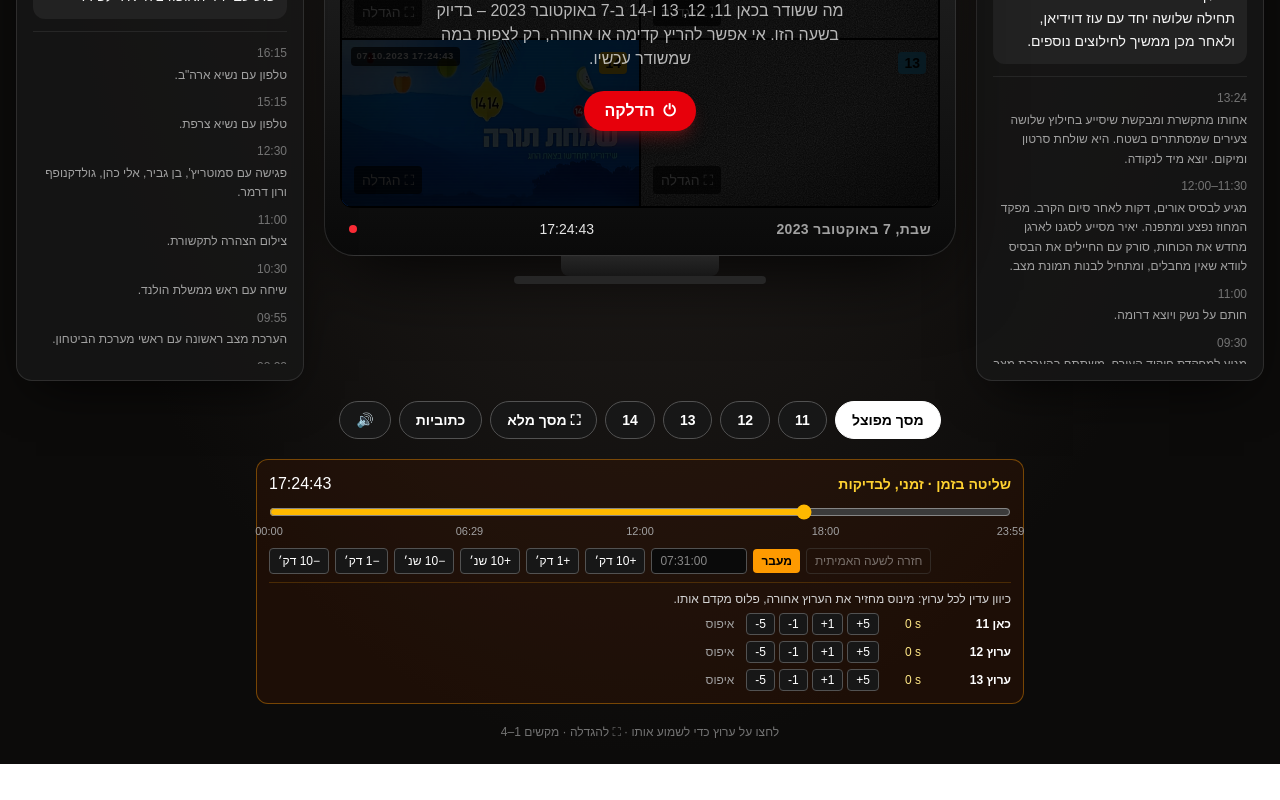
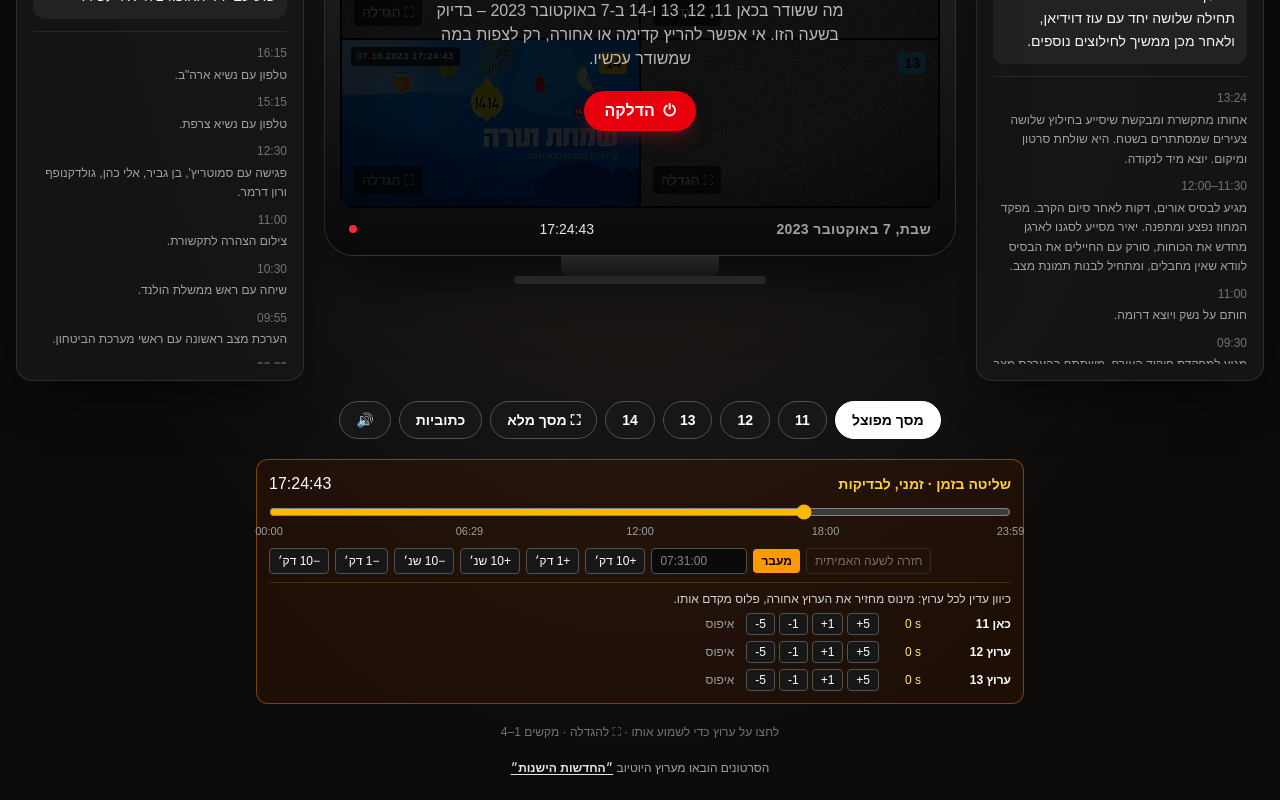
Before and after one commit to bherezbh-hub/summ-news, a Next.js app: page /tv in a window 1280 px wide. Shown: the part 267-1067 px from the top of the page. Before the commit the page ends 1031 px from the top, so only its background shows below. Built offline with nearby package versions, Linux system fonts and the light colour scheme.

Commit message:
Credit the Old News Israel YouTube channel under the TV
Co-Authored-By: Claude Opus 5.5 <noreply@anthropic.com>
Claude-Session: https://claude.ai/code/session_01PLK8sujzzzYD4kS9hK1Sc8

```diff
--- a/src/components/tv/TvScreen.tsx
+++ b/src/components/tv/TvScreen.tsx
@@ -378,6 +378,18 @@ export function TvScreen() {
           </a>
         )}
       </p>
+
+      <footer className="text-center text-xs text-neutral-400">
+        הסרטונים הובאו מערוץ היוטיוב{" "}
+        <a
+          href="https://www.youtube.com/@OldNewsIsrael"
+          target="_blank"
+          rel="noopener noreferrer"
+          className="font-semibold text-neutral-200 underline underline-offset-2 hover:text-white"
+        >
+          ״החדשות הישנות״
+        </a>
+      </footer>
     </main>
   );
 }
```
